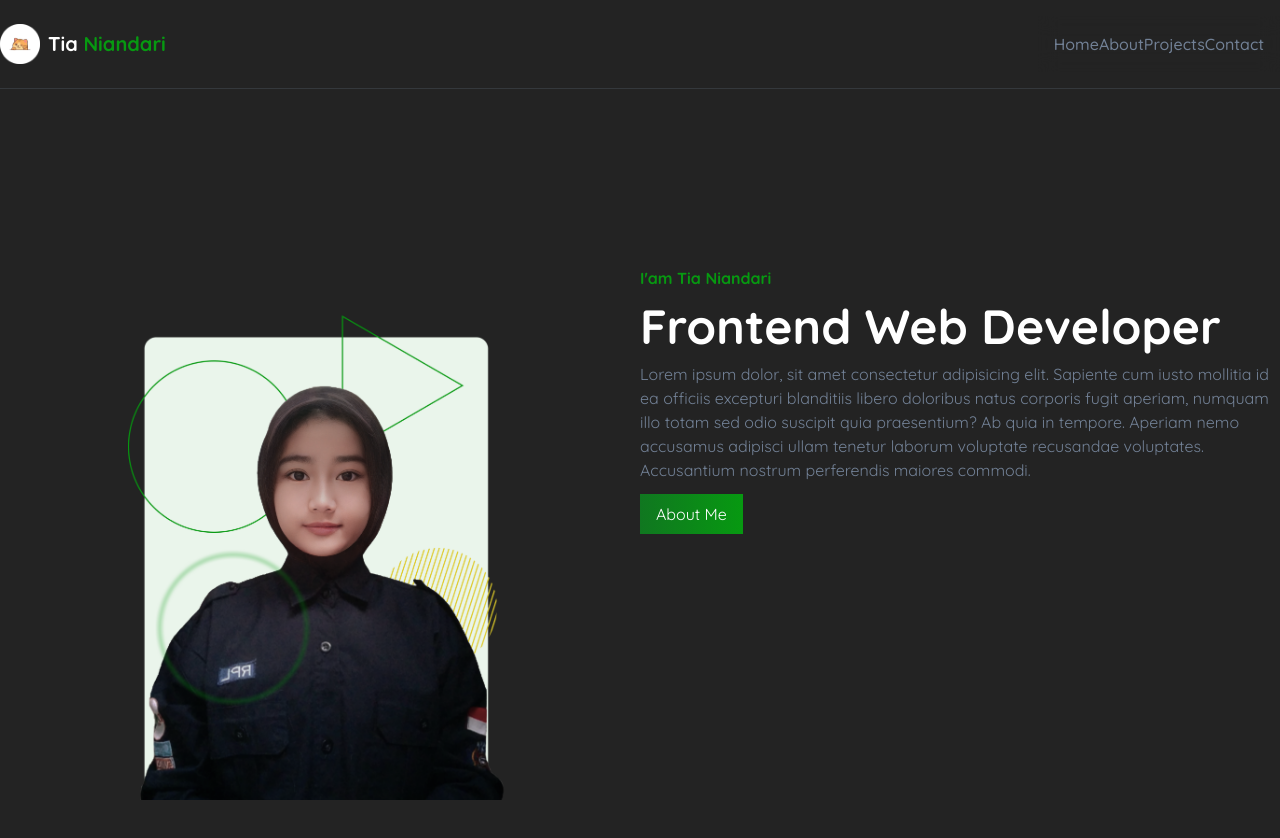
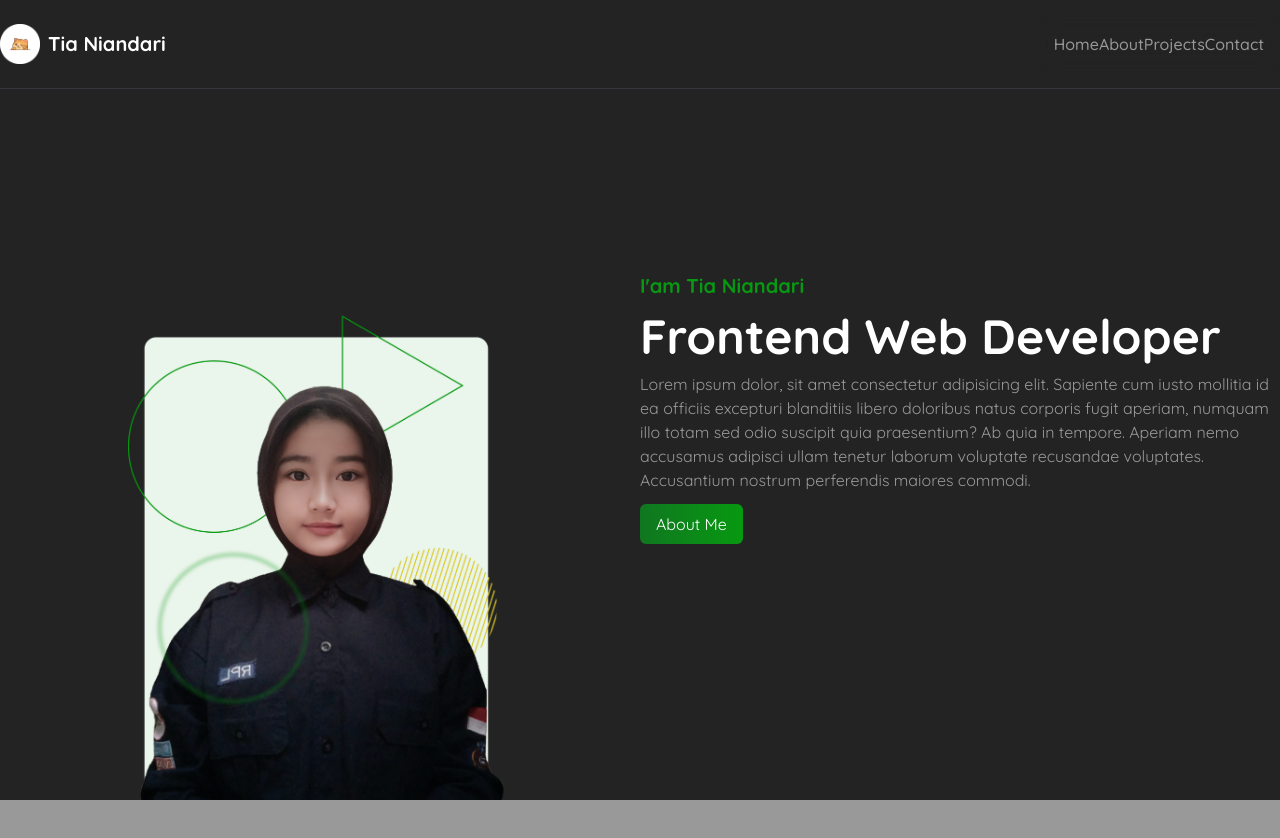
Before and after one commit to Tiaa28/portfolio, a Next.js app: page / in a window 1280 px wide. Shown: the top 838 px of the page. Before the commit the page ends 800 px from the top, so only its background shows below. Built offline with nearby package versions, Linux system fonts and the light colour scheme.

Commit message:
add styling navbar on scroll

```diff
--- a/src/app/globals.css
+++ b/src/app/globals.css
@@ -9,6 +9,11 @@
   -moz-transition: all .3s ease-in-out;
   -ms-transition: all .3s ease-in-out;
   -o-transition: all .3s ease-in-out;
+}
+
+::selection {
+  background: #EAF5EB30;
+  color: #fff;
 }
 
 .hamburger {
@@ -75,6 +80,17 @@ header .container {
   border-bottom: 1px solid #72819639;
 }
 
+header.active {
+  position: fixed;
+  background: #23232350;
+  backdrop-filter: blur(10px);
+}
+
+header.active .container {
+  padding-top: 10px;
+  padding-bottom: 10px;
+}
+
 @media (max-width: 768px) {
   nav {
     flex-direction: column;
@@ -86,7 +102,7 @@ header .container {
     right: 0;
     top: 72px;
     gap: 0 !important;
-    background: transparent;
+    background: #23232350;
     backdrop-filter: blur(10px);
     transform: scaleY(0);
     -webkit-transform: scaleY(0);
--- a/src/app/page.jsx
+++ b/src/app/page.jsx
@@ -1,9 +1,11 @@
+import About from "@/sections/About";
 import Hero from "@/sections/Hero";
 
 export default function Home() {
   return (
-    <main className="container mx-auto md:px-0 px-4">
+    <main>
       <Hero />
+      <About />
     </main>
   );
 }
--- a/src/components/Navbar/index.jsx
+++ b/src/components/Navbar/index.jsx
@@ -1,36 +1,90 @@
-"use client"
+"use client";
 import logo from "@/app/icon.png";
 import Image from "next/image";
 import Link from "next/link";
-import { useRef } from "react";
+import { useRef, useEffect } from "react";
 
 const Navbar = ({ font }) => {
-  const hamburger = useRef(null)
-  const navLink = useRef(null)
+  const hamburger = useRef(null);
+  const navLink = useRef(null);
+  const navbar = useRef(null)
 
   const handleClick = () => {
-    hamburger.current.classList.toggle('active')
-    navLink.current.classList.toggle('active')
+    hamburger.current.classList.toggle("active");
+    navLink.current.classList.toggle("active");
+  };
+
+  const scrolling = () => {
+    const scroll = window.scrollY
+
+    if (scroll > 0) {
+      navbar.current.classList.add('active')
+    } else {
+      navbar.current.classList.remove('active')
+    }
   }
 
+  useEffect(() => {
+    document.addEventListener("click", (e) => {
+      if (
+        !hamburger.current.contains(e.target) &&
+        !navLink.current.contains(e.target)
+      ) {
+        hamburger.current.classList.remove("active");
+        navLink.current.classList.remove("active");
+      }
+    });
+  }, []);
+
+  useEffect(() => {
+    window.addEventListener('scroll', scrolling);
+  }, [])
+
   return (
-    <header className={`${font.className} absolute top-0 w-full`}>
-      <div className="container mx-auto py-4  md:px-0 px-4 flex justify-between items-center">
+    <header className={`${font.className} absolute top-0 w-full`} ref={navbar}>
+      <div className="container mx-auto py-4 md:px-0 px-4 flex justify-between items-center">
         <Link href="/" className="flex items-center gap-2">
           <div className="w-10 h-10">
             <Image src={logo} alt="logo" className="w-full h-full" />
           </div>
           <h1 className="text-color-white font-bold text-xl capitalize">
-            tia <span className="text-color-green">niandari</span>
+            tia niandari
           </h1>
         </Link>
-        <nav className="flex items-center gap-3 md:mx-0 mx-auto md:px-0 px-4 py-4 md:py-0" ref={navLink}>
-          <Link href="#" className="text-color-grey font-medium hover:text-color-green">Home</Link>
-          <Link href="#" className="text-color-grey font-medium hover:text-color-green">About</Link>
-          <Link href="#" className="text-color-grey font-medium hover:text-color-green">Projects</Link>
-          <Link href="#" className="text-color-grey font-medium hover:text-color-green">Contact</Link>
+        <nav
+          className="flex items-center gap-3 md:mx-0 mx-auto md:px-0 px-4 py-4 md:py-0"
+          ref={navLink}
+        >
+          <Link
+            href="#"
+            className="text-color-grey font-medium hover:text-color-green"
+          >
+            Home
+          </Link>
+          <Link
+            href="#"
+            className="text-color-grey font-medium hover:text-color-green"
+          >
+            About
+          </Link>
+          <Link
+            href="#"
+            className="text-color-grey font-medium hover:text-color-green"
+          >
+            Projects
+          </Link>
+          <Link
+            href="#"
+            className="text-color-grey font-medium hover:text-color-green"
+          >
+            Contact
+          </Link>
         </nav>
-        <button className="md:hidden block w-10 h-5 relative" ref={hamburger} onClick={handleClick}>
+        <button
+          className="md:hidden block w-10 h-5 relative"
+          ref={hamburger}
+          onClick={handleClick}
+        >
           <span className="hamburger"></span>
           <span className="hamburger"></span>
           <span className="hamburger"></span>
--- /dev/null
+++ b/src/sections/About/index.jsx
@@ -0,0 +1,11 @@
+const About = () => {
+  return (
+    <section className="bg-color-grey h-screen">
+      <div className="container mx-auto py-4 md:px-0 px-4">
+
+      </div>
+    </section>
+  )
+}
+
+export default About
--- a/src/sections/Hero/index.jsx
+++ b/src/sections/Hero/index.jsx
@@ -5,6 +5,7 @@ import Link from 'next/link'
 const Hero = () => {
   return (
     <section className="lg:h-screen h-auto lg:pt-0 pt-24">
+      <div className="container mx-auto pt-4 md:px-0 px-4 h-full">
         <div className="flex flex-col-reverse lg:flex-row justify-center items-center h-full">
           <div className="w-full h-full md:basis-1/2 basis-full flex justify-center items-end">
             <div className="xl:w-3/5 md:w-full overflow-hidden flex justify-center items-end">
@@ -13,10 +14,11 @@ const Hero = () => {
           </div>
           <div className="w-full md:basis-1/2 basis-full">
             <div className="flex flex-col gap-3 items-start justify-center">
-            <p className="font-bold text-color-green text-md">I'am Tia Niandari</p>
+              <p className="font-bold text-color-green text-xl">I'am Tia Niandari</p>
               <h1 className="font-bold text-color-white md:text-5xl text-3xl">Frontend Web Developer</h1>
               <p className="text-color-grey">Lorem ipsum dolor, sit amet consectetur adipisicing elit. Sapiente cum iusto mollitia id ea officiis excepturi blanditiis libero doloribus natus corporis fugit aperiam, numquam illo totam sed odio suscipit quia praesentium? Ab quia in tempore. Aperiam nemo accusamus adipisci ullam tenetur laborum voluptate recusandae voluptates. Accusantium nostrum perferendis maiores commodi.</p>
-            <Link href={'#'} className='bg-gradient hover:bg-gradient-hover py-2 px-4 text-color-white'>About Me</Link>
+              <Link href={'#'} className='bg-gradient rounded-md hover:bg-gradient-hover py-2 px-4 text-color-white'>About Me</Link>
+            </div>
           </div>
         </div>
       </div>
--- a/tailwind.config.js
+++ b/tailwind.config.js
@@ -21,7 +21,8 @@ module.exports = {
         green: '#079911',
         white: '#fff',
         black: '#232323',
-        grey: '#728196',
+        'black-light': '#393939',
+        grey: '#999',
         'green-light': '#EAF5EB',
       }
     }
```
Lines whose indentation alone changed are shown as unchanged.
